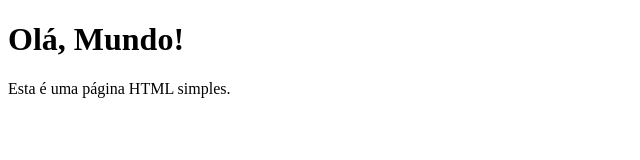
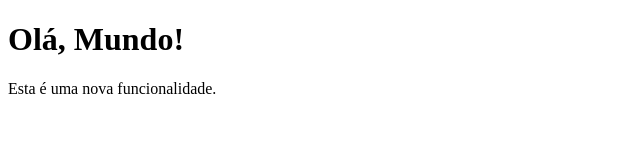
Before and after one commit to vanessaborges2/PaginaHtml, a plain HTML site: page index.html in a window 1280 px wide. Shown: the full height of the page, 0-640 px from the left. Drawn offline with Linux system fonts and the light colour scheme.

Commit message:
Adiciona nova funcionalidade

```diff
--- a/index.html
+++ b/index.html
@@ -7,6 +7,6 @@
 </head>
 <body>
     <h1>Olá, Mundo!</h1>
-    <p>Esta é uma página HTML simples.</p>
+    <p>Esta é uma nova funcionalidade.</p>
 </body>
 </html>
```
